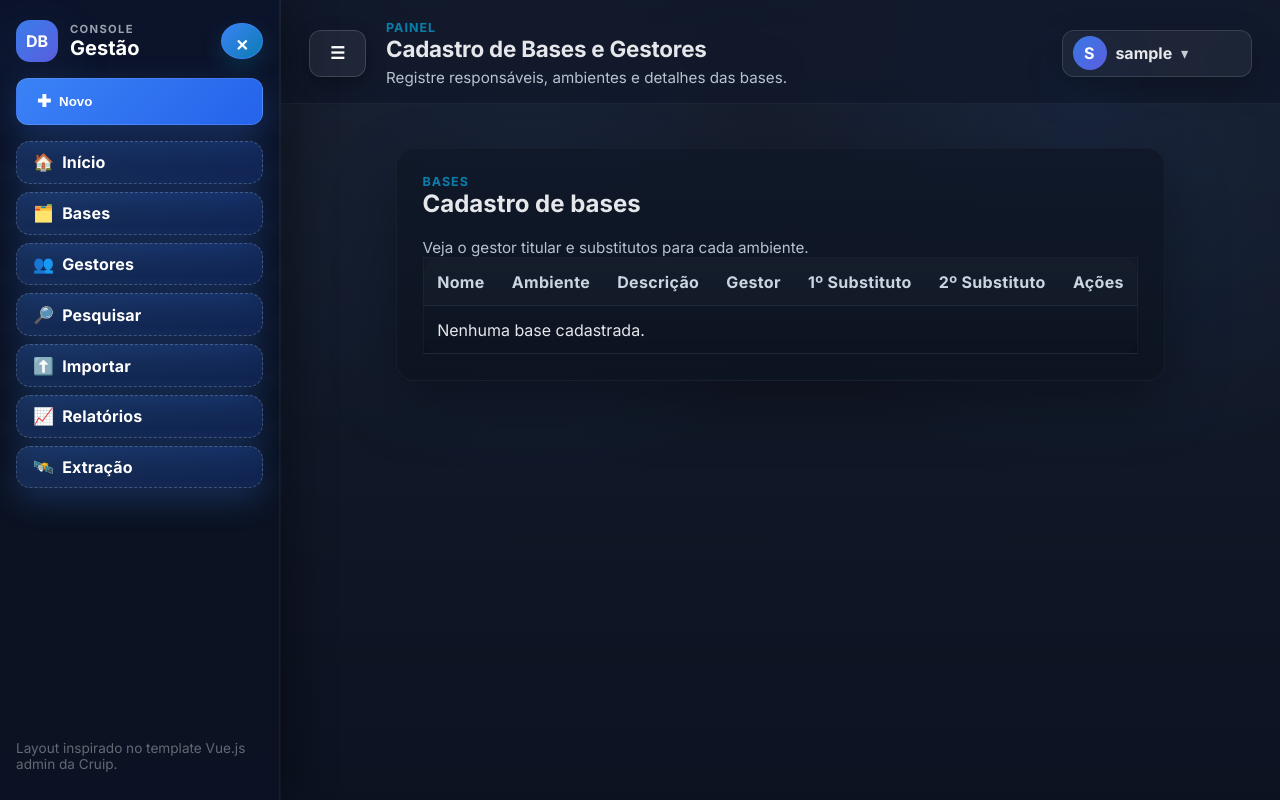
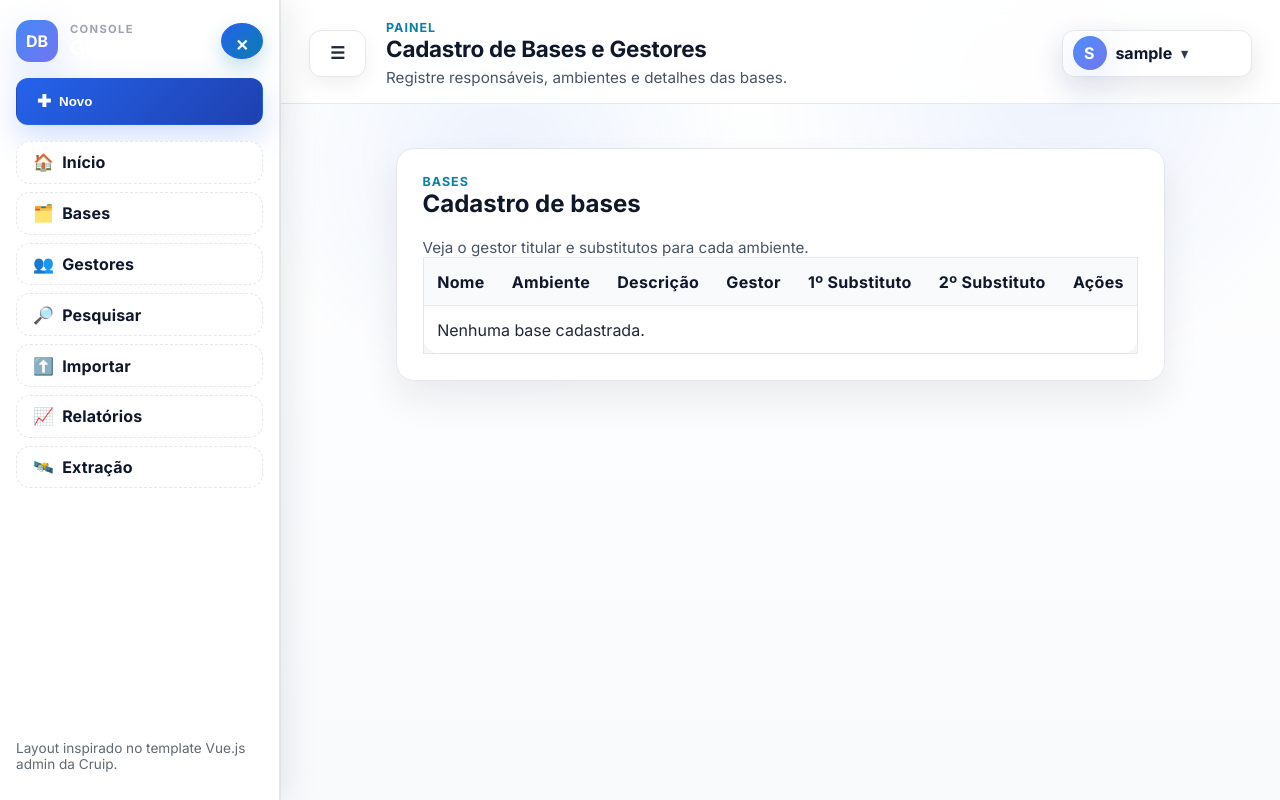
Before and after one commit to leandrojtv/Arquivos, a Flask app: page /bases in a window 1280 px wide. Run offline with Flask 3, Linux system fonts and the light colour scheme; the visitor is signed in with stand-in values (Sample User, id 1); data comes from the database, SQL or seed files in the repository; data that the repository does not hold is empty.

Commit message:
Lighten theme and fix sidebar toggle

```diff
--- a/static/style.css
+++ b/static/style.css
@@ -2,16 +2,16 @@
 
 :root {
   font-family: 'Inter', 'Segoe UI', Tahoma, Geneva, Verdana, sans-serif;
-  --primary: #3b82f6;
-  --primary-dark: #1d4ed8;
-  --secondary: #111827;
+  --primary: #2563eb;
+  --primary-dark: #1e40af;
+  --secondary: #0f172a;
   --danger: #ef4444;
-  --light: #0f172a;
-  --border: #1f2937;
-  --muted: #9ca3af;
-  --card: #0b1221;
-  --card-strong: #101726;
-  --glow: 0 20px 60px rgba(59, 130, 246, 0.18);
+  --light: #f8fafc;
+  --border: #e5e7eb;
+  --muted: #6b7280;
+  --card: #ffffff;
+  --card-strong: #f8fafc;
+  --glow: 0 14px 40px rgba(37, 99, 235, 0.18);
 }
 
 * {
@@ -20,16 +20,15 @@
 
 body {
   margin: 0;
-  background: radial-gradient(circle at 10% 10%, rgba(59, 130, 246, 0.18), transparent 25%),
-      radial-gradient(circle at 90% 0%, rgba(59, 130, 246, 0.12), transparent 25%),
-      linear-gradient(180deg, #0b1221 0%, #0b1221 60%, #0f172a 100%);
-  color: #e5e7eb;
+  background: linear-gradient(140deg, #f1f5f9 0%, #eef2ff 30%, #f8fafc 100%);
+  color: #0f172a;
   min-height: 100vh;
 }
 
 .app-shell {
-  background: linear-gradient(135deg, rgba(59, 130, 246, 0.07), transparent 30%),
-    linear-gradient(180deg, rgba(17, 24, 39, 0.65), rgba(11, 18, 33, 0.95));
+  background: radial-gradient(circle at 12% 12%, rgba(37, 99, 235, 0.1), transparent 32%),
+    radial-gradient(circle at 80% 8%, rgba(37, 99, 235, 0.08), transparent 30%),
+    linear-gradient(180deg, rgba(248, 250, 252, 0.95), rgba(241, 245, 249, 0.98));
 }
 
 .dashboard-shell {
@@ -39,24 +38,29 @@
 }
 
 .dashboard-shell.has-sidebar {
+  grid-template-columns: 1fr;
+}
+
+.dashboard-shell.has-sidebar.sidebar-open {
   grid-template-columns: 280px 1fr;
 }
+
 
 .workspace {
   position: relative;
   display: flex;
   flex-direction: column;
   min-height: 100vh;
-  background: radial-gradient(circle at 25% 30%, rgba(59, 130, 246, 0.08), transparent 28%),
-    radial-gradient(circle at 80% 20%, rgba(59, 130, 246, 0.08), transparent 32%),
-    linear-gradient(180deg, rgba(16, 24, 40, 0.9), rgba(11, 18, 33, 0.95));
-  border-left: 1px solid rgba(255, 255, 255, 0.04);
+  background: radial-gradient(circle at 22% 20%, rgba(37, 99, 235, 0.08), transparent 24%),
+    radial-gradient(circle at 78% 10%, rgba(37, 99, 235, 0.08), transparent 28%),
+    linear-gradient(180deg, rgba(255, 255, 255, 0.98), rgba(248, 250, 252, 0.98));
+  border-left: 1px solid rgba(0, 0, 0, 0.05);
 }
 
 .sidebar {
-  background: linear-gradient(180deg, #0c142b, #0b1221 50%, #0c1223 100%);
-  border-right: 1px solid rgba(255, 255, 255, 0.05);
-  box-shadow: 12px 0 40px rgba(0, 0, 0, 0.35);
+  background: #ffffff;
+  border-right: 1px solid #e5e7eb;
+  box-shadow: 10px 0 30px rgba(15, 23, 42, 0.08);
   padding: 1.25rem 1rem 1.75rem;
   display: flex;
   flex-direction: column;
@@ -69,7 +73,8 @@
   z-index: 12;
 }
 
-.sidebar.open {
+.sidebar.open,
+.dashboard-shell.sidebar-open .sidebar {
   transform: translateX(0);
 }
 
@@ -142,11 +147,11 @@
 }
 
 .site-header {
-  background: rgba(15, 23, 42, 0.75);
-  color: #e5e7eb;
+  background: rgba(255, 255, 255, 0.9);
+  color: #0f172a;
   padding: 1.25rem 1.75rem 1rem;
   backdrop-filter: blur(12px);
-  border-bottom: 1px solid rgba(255, 255, 255, 0.05);
+  border-bottom: 1px solid var(--border);
   position: sticky;
   top: 0;
   z-index: 9;
@@ -169,7 +174,7 @@
   margin: 0;
   opacity: 0.9;
   font-size: 0.95rem;
-  color: #cbd5e1;
+  color: #334155;
 }
 
 
@@ -190,10 +195,10 @@
 }
 
 .menu-toggle {
-  background: rgba(255, 255, 255, 0.06);
-  color: #fff;
-  border-color: rgba(255, 255, 255, 0.15);
-  box-shadow: 0 8px 20px rgba(0, 0, 0, 0.3);
+  background: #ffffff;
+  color: #1e293b;
+  border-color: var(--border);
+  box-shadow: 0 8px 20px rgba(15, 23, 42, 0.06);
 }
 
 .main-nav .nav-button {
@@ -201,6 +206,10 @@
   padding: 0.65rem 1rem;
   border-width: 1.5px;
   letter-spacing: 0.01em;
+  color: #0f172a;
+  background: #f8fafc;
+  border-color: var(--border);
+  box-shadow: none;
 }
 
 .nav-links {
@@ -211,6 +220,9 @@
 
 .nav-new {
   box-shadow: var(--glow);
+  color: #fff;
+  background: linear-gradient(135deg, #2563eb, #1e40af);
+  border-color: rgba(37, 99, 235, 0.25);
 }
 
 .icon {
@@ -225,18 +237,18 @@
   min-width: 190px;
   border-radius: 12px;
   padding: 0.35rem 0.6rem;
-  background-color: rgba(255, 255, 255, 0.05);
-  border: 1px solid rgba(255, 255, 255, 0.12);
+  background-color: #ffffff;
+  border: 1px solid var(--border);
   cursor: pointer;
   outline: none;
-  box-shadow: 0 10px 30px rgba(0, 0, 0, 0.25);
+  box-shadow: 0 10px 30px rgba(15, 23, 42, 0.1);
 }
 
 .user-trigger {
   display: flex;
   align-items: center;
   gap: 0.55rem;
-  color: #e5e7eb;
+  color: #0f172a;
   font-weight: 700;
 }
 
@@ -313,27 +325,27 @@
 .card,
 form,
 table {
-  background: linear-gradient(180deg, rgba(16, 24, 40, 0.92), rgba(13, 20, 33, 0.96));
+  background: var(--card);
   border-radius: 18px;
   padding: 1.6rem;
-  box-shadow: 0 22px 60px rgba(0, 0, 0, 0.35);
-  border: 1px solid rgba(255, 255, 255, 0.04);
-  backdrop-filter: blur(4px);
+  box-shadow: 0 18px 36px rgba(15, 23, 42, 0.08);
+  border: 1px solid var(--border);
+  backdrop-filter: blur(2px);
 }
 
 .panel {
-  background-color: var(--card);
+  background-color: var(--card-strong);
   border-radius: 14px;
   padding: 1.25rem;
-  box-shadow: 0 10px 30px rgba(0, 0, 0, 0.24);
-  border: 1px solid rgba(255, 255, 255, 0.05);
+  box-shadow: 0 12px 28px rgba(15, 23, 42, 0.08);
+  border: 1px solid var(--border);
 }
 
 label {
   display: block;
   font-weight: 600;
   margin-bottom: 0.35rem;
-  color: #cbd5e1;
+  color: #0f172a;
 }
 
 input[type='text'],
@@ -363,16 +375,16 @@
 textarea:focus {
   outline: none;
   border-color: #2563eb;
-  box-shadow: 0 0 0 3px rgba(59, 130, 246, 0.2);
-  background-color: rgba(255, 255, 255, 0.06);
+  box-shadow: 0 0 0 3px rgba(37, 99, 235, 0.18);
+  background-color: #f8fafc;
 }
 
 button,
 .button {
   padding: 0.75rem 1.25rem;
-  border: 1px solid rgba(255, 255, 255, 0.12);
+  border: 1px solid rgba(37, 99, 235, 0.25);
   border-radius: 12px;
-  background: linear-gradient(135deg, #3b82f6, #2563eb);
+  background: linear-gradient(135deg, #2563eb, #1e40af);
   color: #fff;
   font-weight: 700;
   cursor: pointer;
@@ -383,7 +395,7 @@
   gap: 0.5rem;
   text-align: center;
   transition: transform 0.1s ease, box-shadow 0.1s ease, opacity 0.2s ease;
-  box-shadow: 0 12px 32px rgba(59, 130, 246, 0.28);
+  box-shadow: 0 12px 32px rgba(37, 99, 235, 0.22);
 }
 
 button:hover,
@@ -414,16 +426,16 @@
 
 
 .button.secondary {
-  background: linear-gradient(135deg, #1f2937, #111827);
-  border-color: rgba(255, 255, 255, 0.1);
+  background: #0f172a;
+  border-color: #0f172a;
   color: #fff;
 }
 
 .button.ghost {
-  background: linear-gradient(135deg, rgba(59, 130, 246, 0.24), rgba(37, 99, 235, 0.24));
-  color: #fff;
-  border: 1px dashed rgba(255, 255, 255, 0.2);
-  box-shadow: 0 12px 32px rgba(59, 130, 246, 0.24);
+  background: #ffffff;
+  color: #0f172a;
+  border: 1px dashed var(--border);
+  box-shadow: none;
 }
 
 .button.danger,
@@ -457,17 +469,17 @@
 }
 
 table th {
-  color: #cbd5e1;
+  color: #0f172a;
   letter-spacing: 0.02em;
-  background: rgba(255, 255, 255, 0.02);
+  background: #f8fafc;
 }
 
 table td {
-  color: #e5e7eb;
+  color: #1f2937;
 }
 
 table tr:nth-child(even) td {
-  background: rgba(255, 255, 255, 0.02);
+  background: #f8fafc;
 }
 
 table th.compact,
--- a/templates/base.html
+++ b/templates/base.html
@@ -135,6 +135,7 @@
         const menuToggle = document.querySelector('.menu-toggle');
         if (sidebar && menuToggle && !sidebar.contains(event.target) && !menuToggle.contains(event.target)) {
           sidebar.classList.remove('open');
+          shell?.classList.remove('sidebar-open');
           menuToggle.setAttribute('aria-expanded', 'false');
         }
       });
@@ -145,19 +146,25 @@
           const toggle = document.querySelector('.menu-toggle');
           if (sidebar && toggle) {
             sidebar.classList.remove('open');
+            shell?.classList.remove('sidebar-open');
             toggle.setAttribute('aria-expanded', 'false');
           }
         }
       });
       const menuToggle = document.querySelector('.menu-toggle');
       const sidebar = document.getElementById('sidebar');
+      const shell = document.querySelector('.dashboard-shell');
       if (menuToggle && sidebar) {
         if (window.innerWidth > 1024) {
           sidebar.classList.add('open');
+          shell?.classList.add('sidebar-open');
           menuToggle.setAttribute('aria-expanded', 'true');
         }
         menuToggle.addEventListener('click', () => {
           const isOpen = sidebar.classList.toggle('open');
+          if (shell) {
+            shell.classList.toggle('sidebar-open', isOpen);
+          }
           menuToggle.setAttribute('aria-expanded', isOpen ? 'true' : 'false');
         });
       }
@@ -165,6 +172,7 @@
         btn.addEventListener('click', () => {
           const target = document.getElementById(btn.dataset.target);
           if (target) target.classList.remove('open');
+          shell?.classList.remove('sidebar-open');
         });
       });
     </script>
```
Also changed, not shown: other parts of static/style.css (+11 -11 lines).
